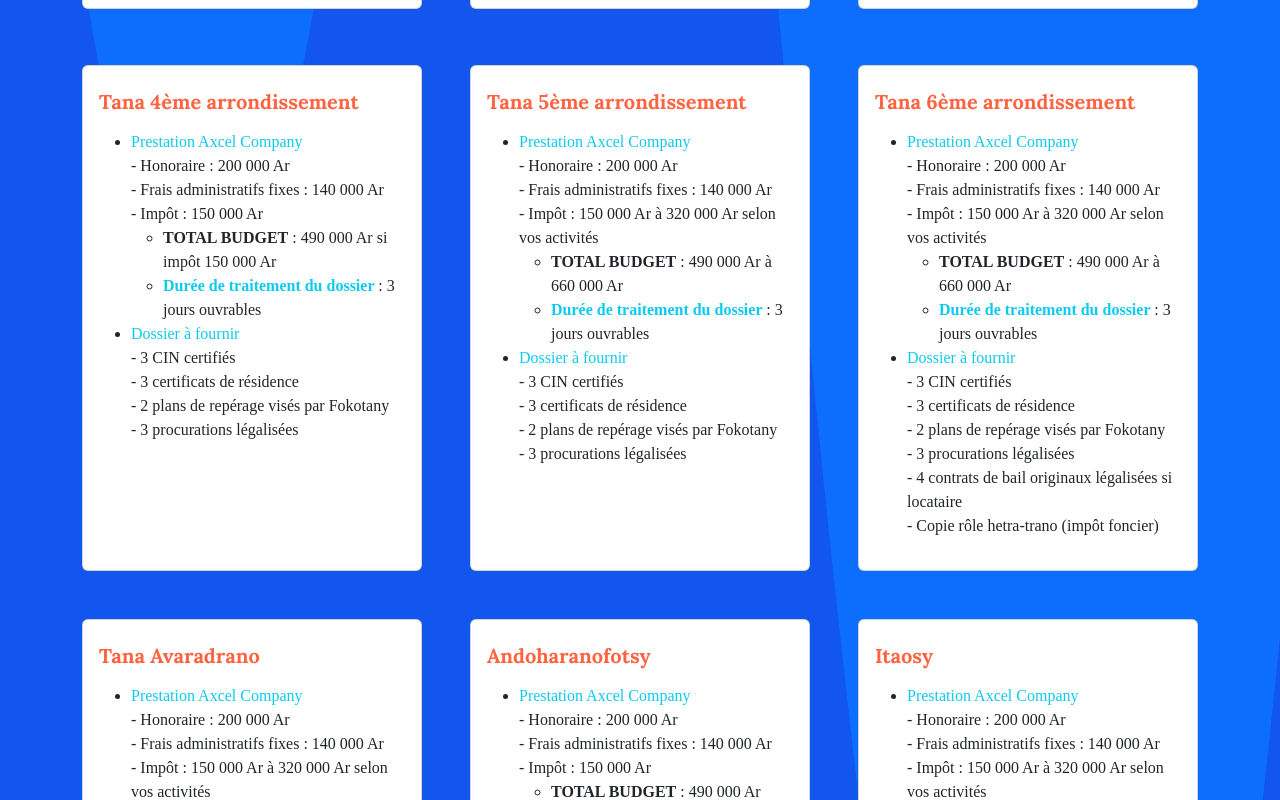
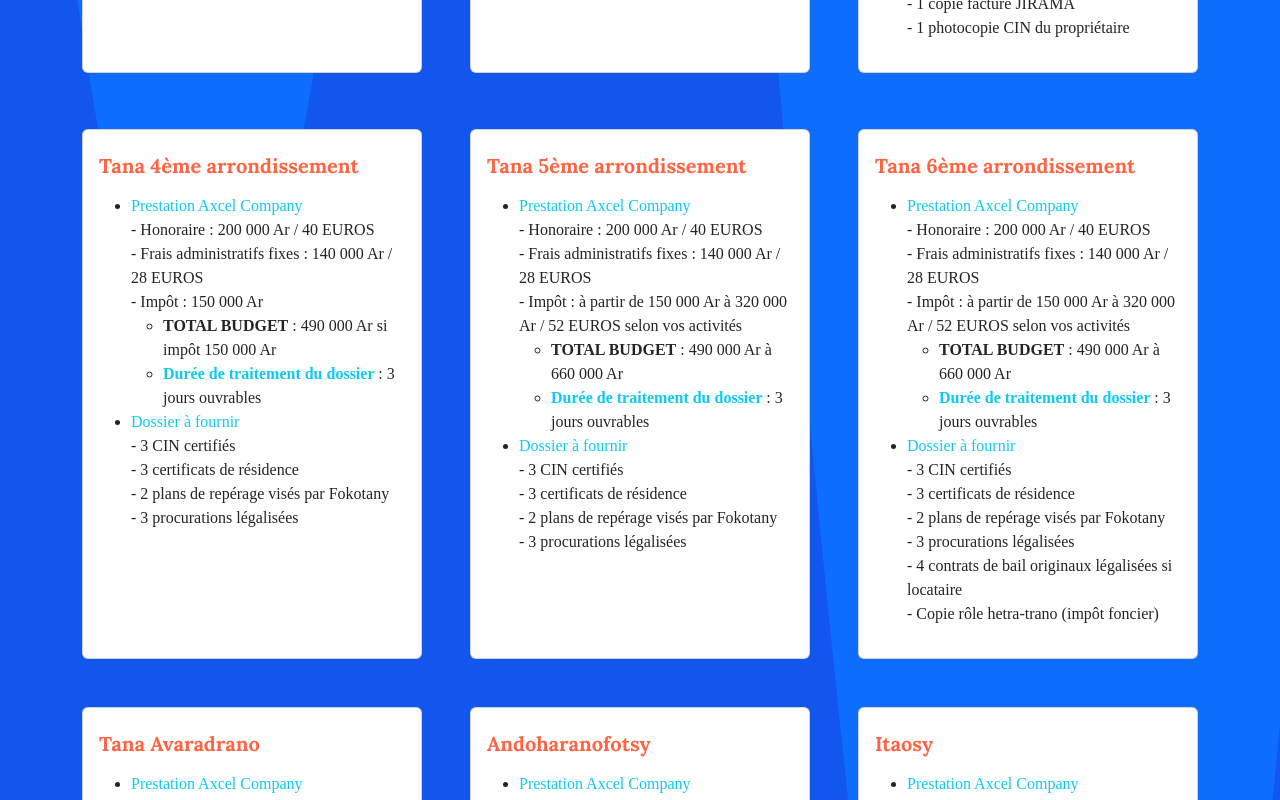
Before and after one commit to hrzmkl/axcel-project, a Next.js app: page /creation-entreprise-individuelle in a window 1280 px wide. Shown: the part 2740-3540 px from the top of the page. Built offline with nearby package versions, Linux system fonts and the light colour scheme.

Commit message:
Update content page:creaton EI

```diff
--- a/app/(pages)/(creation)/creation-entreprise-individuelle/page.tsx
+++ b/app/(pages)/(creation)/creation-entreprise-individuelle/page.tsx
@@ -103,6 +103,9 @@
                         <CardSectionEI />
                         <div className="text-center py-5">
                             <a href="/devis" className="btn axel-btn-orange text-white">Demande de devis</a>
+                            <p className="text-white mt-3">
+                                PRESTATION POUR LES ETRANGERS : 120 Euros.
+                            </p>
                         </div>
                         <div className='row d-flex justify-content-center py-5'>
                             <div className="col d-none d-lg-block"></div>
@@ -122,8 +125,8 @@
                                         <h3 className="card-title axel-text-orange py-2">Tana 4ème arrondissement </h3>
                                         <ul>
                                             <li><span className="text-info">Prestation Axcel Company</span><br></br>
-                                                - Honoraire : 200 000 Ar<br></br>
-                                                - Frais administratifs fixes : 140 000 Ar<br></br>
+                                                - Honoraire : 200 000 Ar / 40 EUROS<br></br>
+                                                - Frais administratifs fixes : 140 000 Ar / 28 EUROS<br></br>
                                                 - Impôt : 150 000 Ar
                                             </li>
                                             <ul>
@@ -151,9 +154,9 @@
                                         <h3 className="card-title axel-text-orange py-2">Tana 5ème arrondissement </h3>
                                         <ul>
                                             <li><span className="text-info">Prestation Axcel Company</span><br></br>
-                                                - Honoraire : 200 000 Ar<br></br>
-                                                - Frais administratifs fixes : 140 000 Ar<br></br>
-                                                - Impôt : 150 000 Ar à 320 000 Ar selon vos activités
+                                                - Honoraire : 200 000 Ar / 40 EUROS<br></br>
+                                                - Frais administratifs fixes : 140 000 Ar / 28 EUROS<br></br>
+                                                - Impôt : à partir de 150 000 Ar à 320 000 Ar / 52 EUROS selon vos activités
                                             </li>
                                             <ul>
                                                 <li>
@@ -179,9 +182,9 @@
                                         <h3 className="card-title axel-text-orange py-2">Tana 6ème arrondissement </h3>
                                         <ul>
                                             <li><span className="text-info">Prestation Axcel Company</span><br></br>
-                                                - Honoraire : 200 000 Ar<br></br>
-                                                - Frais administratifs fixes : 140 000 Ar<br></br>
-                                                - Impôt : 150 000 Ar à 320 000 Ar selon vos activités
+                                                - Honoraire : 200 000 Ar / 40 EUROS<br></br>
+                                                - Frais administratifs fixes : 140 000 Ar / 28 EUROS<br></br>
+                                                - Impôt : à partir de 150 000 Ar à 320 000 Ar / 52 EUROS selon vos activités
                                             </li>
                                             <ul>
                                                 <li>
@@ -209,9 +212,9 @@
                                         <h3 className="card-title axel-text-orange py-2">Tana Avaradrano</h3>
                                         <ul>
                                             <li><span className="text-info">Prestation Axcel Company</span><br></br>
-                                                - Honoraire : 200 000 Ar<br></br>
-                                                - Frais administratifs fixes : 140 000 Ar<br></br>
-                                                - Impôt : 150 000 Ar à 320 000 Ar selon vos activités
+                                                - Honoraire : 200 000 Ar / 40 EUROS<br></br>
+                                                - Frais administratifs fixes : 140 000 Ar / 28 EUROS<br></br>
+                                                - Impôt : à partir de 150 000 Ar à 320 000 Ar / 52 EUROS selon vos activités
                                             </li>
                                             <ul>
                                                 <li>
@@ -239,8 +242,8 @@
                                         <h3 className="card-title axel-text-orange py-2">Andoharanofotsy</h3>
                                         <ul>
                                             <li><span className="text-info">Prestation Axcel Company</span><br></br>
-                                                - Honoraire : 200 000 Ar<br></br>
-                                                - Frais administratifs fixes : 140 000 Ar<br></br>
+                                                - Honoraire : 200 000 Ar / 40 EUROS<br></br>
+                                                - Frais administratifs fixes : 140 000 Ar / 28 EUROS<br></br>
                                                 - Impôt : 150 000 Ar
                                             </li>
                                             <ul>
@@ -268,9 +271,9 @@
                                         <h3 className="card-title axel-text-orange py-2">Itaosy </h3>
                                         <ul>
                                             <li><span className="text-info">Prestation Axcel Company</span><br></br>
-                                                - Honoraire : 200 000 Ar<br></br>
-                                                - Frais administratifs fixes : 140 000 Ar<br></br>
-                                                - Impôt : 150 000 Ar à 320 000 Ar selon vos activités
+                                                - Honoraire : 200 000 Ar / 40 EUROS<br></br>
+                                                - Frais administratifs fixes : 140 000 Ar / 28 EUROS<br></br>
+                                                - Impôt : à partir de 150 000 Ar à 320 000 Ar / 52 EUROS selon vos activités
                                             </li>
                                             <ul>
                                                 <li>
@@ -299,8 +302,8 @@
                                         <h3 className="card-title axel-text-orange py-2">Alasora</h3>
                                         <ul>
                                             <li><span className="text-info">Prestation Axcel Company</span><br></br>
-                                                - Honoraire : 200 000 Ar<br></br>
-                                                - Frais administratifs fixes : 140 000 Ar<br></br>
+                                                - Honoraire : 200 000 Ar / 40 EUROS<br></br>
+                                                - Frais administratifs fixes : 140 000 Ar / 28 EUROS<br></br>
                                                 - Impôt : à partir de 150 000 Ar selon vos activités
                                             </li>
                                             <ul>
@@ -328,8 +331,8 @@
                                         <h3 className="card-title axel-text-orange py-2">Ambohimangakely </h3>
                                         <ul>
                                             <li><span className="text-info">Prestation Axcel Company</span><br></br>
-                                                - Honoraire : 200 000 Ar<br></br>
-                                                - Frais administratifs fixes : 140 000 Ar<br></br>
+                                                - Honoraire : 200 000 Ar / 40 EUROS<br></br>
+                                                - Frais administratifs fixes : 140 000 Ar / 28 EUROS<br></br>
                                                 - Impôt : à partir de 150 000 Ar selon vos activités
                                             </li>
                                             <ul>
@@ -357,8 +360,8 @@
                                         <h3 className="card-title axel-text-orange py-2">Ivato</h3>
                                         <ul>
                                             <li><span className="text-info">Prestation Axcel Company</span><br></br>
-                                                - Honoraire : 200 000 Ar<br></br>
-                                                - Frais administratifs fixes : 140 000 Ar<br></br>
+                                                - Honoraire : 200 000 Ar / 40 EUROS<br></br>
+                                                - Frais administratifs fixes : 140 000 Ar / 28 EUROS<br></br>
                                                 - Impôt : 150 000 Ar
                                             </li>
                                             <ul>
--- a/app/components/CardSection/CardSection.tsx
+++ b/app/components/CardSection/CardSection.tsx
@@ -111,8 +111,8 @@
 					{
 						title: "Tana 1ère arrondissement",
 						prestation: "Prestation Axcel Company",
-						honoraires: "200 000 Ar",
-						fraisAdministratifs: "140 000 Ar",
+						honoraires: "200 000 Ar / 40 EUROS",
+						fraisAdministratifs: "140 000 Ar / 28 EUROS",
 						impots: "à partir de 150 000 Ar selon vos activités",
 						total: "490 000 Ar si impôt 150 000 Ar",
 						duree: "3 jours ouvrables",
@@ -127,9 +127,9 @@
 					{
 						title: "Tana 2ème arrondissement",
 						prestation: "Prestation Axcel Company",
-						honoraires: "200 000 Ar",
-						fraisAdministratifs: "140 000 Ar",
-						impots: "à partir de 150 000 Ar à 320 000 Ar selon vos activités",
+						honoraires: "200 000 Ar / 40 EUROS",
+						fraisAdministratifs: "140 000 Ar / 28 EUROS",
+						impots: "à partir de 150 000 Ar à 320 000 Ar / 52 EUROS selon vos activités",
 						total: "490 000 Ar à 660 000 Ar",
 						duree: "3 jours ouvrables",
 						dossier: [
@@ -142,8 +142,8 @@
 					{
 						title: "Tana 3ème arrondissement",
 						prestation: "Prestation Axcel Company",
-						honoraires: "200 000 Ar",
-						fraisAdministratifs: "140 000 Ar",
+						honoraires: "200 000 Ar / 40 EUROS",
+						fraisAdministratifs: "140 000 Ar / 28 EUROS",
 						impots: "150 000 Ar",
 						total: "490 000 Ar si impôt 150 000 Ar",
 						duree: "3 jours ouvrables",
```
